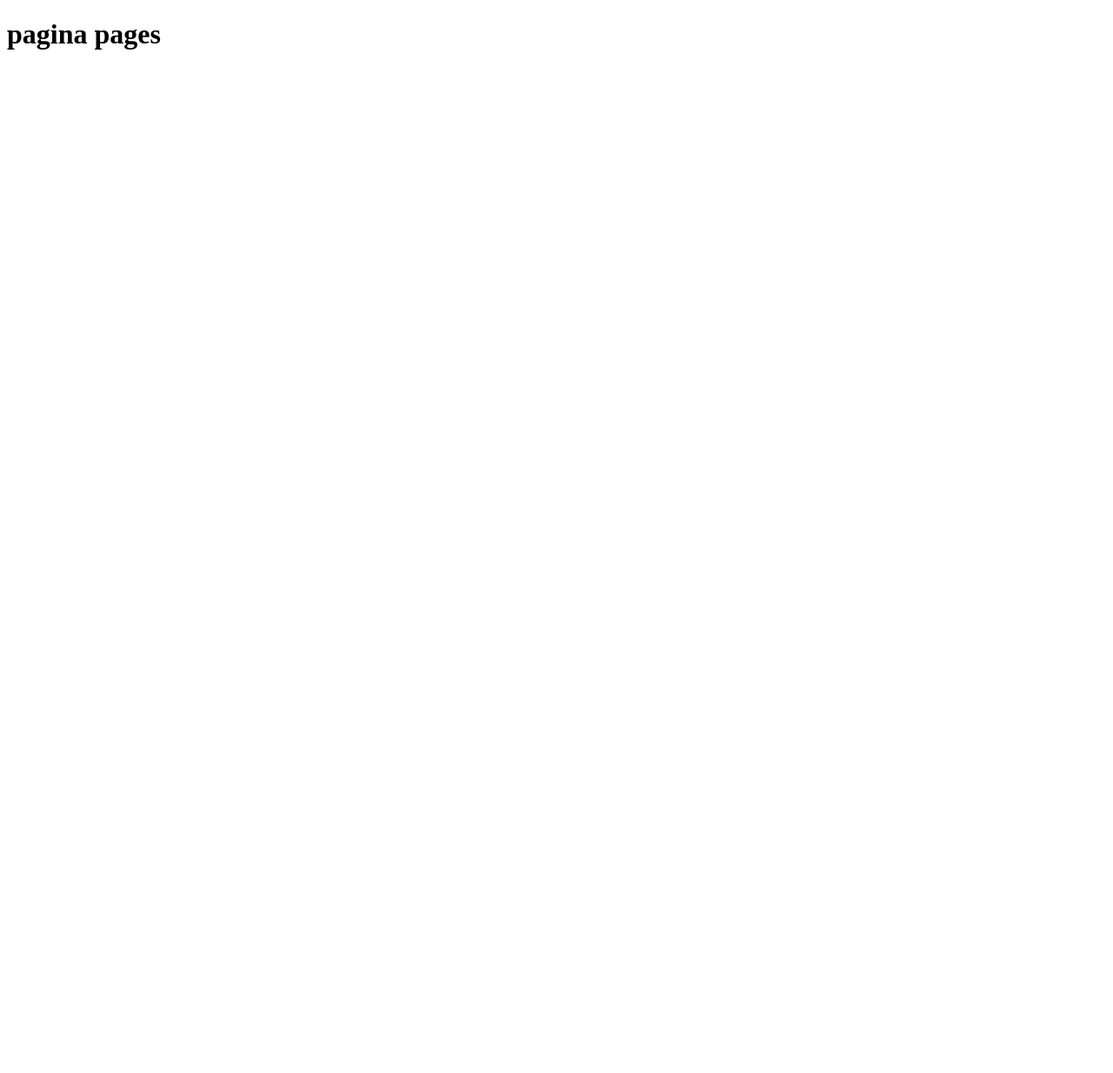
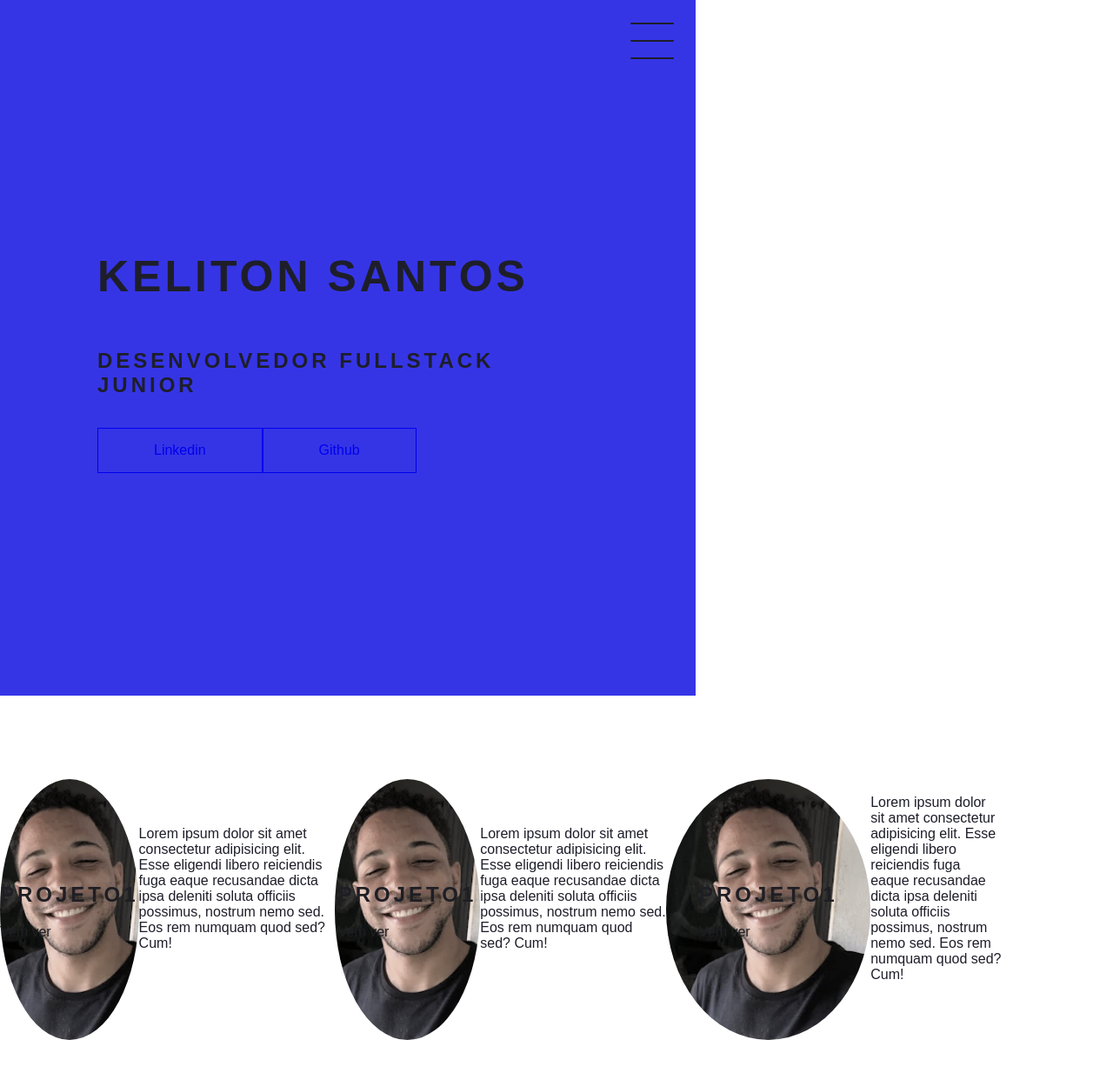
Before and after one commit to kelitondossan/pagina, a plain HTML site: page index.html in a window 1280 px wide. Shown: the whole page at 87% size. Before the commit the page ends 800 px from the top, so only its background shows below. Drawn offline with Linux system fonts and the light colour scheme; a web font is replaced by a local one.

Commit message:
pagina
45

```diff
--- /dev/null
+++ b/css/style.css
@@ -0,0 +1,235 @@
+@import url('https://fonts.googleapis.com/css2?family=Poor+Story&display=swap');
+
+
+body {
+    margin: 0;
+    padding: 0;
+    font-family: 'Poppins', sans-serif;
+    color: #1E1E2A;
+}
+
+
+/*HEADER*/
+.header-container{
+    height: 100vh;
+    width: 100vh;
+    background-color: #3535e6;
+    /*background-image: url(/image/imagen.webp);*/
+    background-repeat: no-repeat;
+    background-position: center;
+    background-size: contain;
+    display: flex;
+    flex-direction: column;
+    justify-content: center;
+    align-items: flex-start;
+    box-sizing: border-box;
+    padding: 0 112px;
+    position: relative;
+
+}
+
+h1{
+    font-size: 50px;
+    text-transform: uppercase;
+    letter-spacing: 4px;
+
+}
+
+h2{
+      text-transform: uppercase;
+    letter-spacing: 4px;
+
+}
+
+.social-media{
+    margin-top: 1rem;
+    display: flex;
+}
+.social-media a{
+    text-decoration: none;
+    padding: 1rem 4rem;
+    border: 1px solid;
+    display: flex;
+    align-items: center;
+    justify-content: center;
+    transition: .5s ease-in-out;
+
+}
+a:hover{
+    background-color: white;
+}
+
+/*MENU HANBURGUER*/
+
+.checkbox-container{
+    display: flex;
+    justify-content: center;
+    align-items: center;
+}
+
+.checkbox{
+    height: 100px;
+    width: 100px;
+    position: absolute;
+    right: 0;
+    top: 0;
+    display: flex;
+justify-content: center;
+cursor: pointer;
+z-index: 9999;
+transition: 400ms ease-in-out 0s;
+}
+
+.checkbox .trace{
+    width: 50px;
+    height: 2px;
+    background-color: #1E1E2A;
+    position: absolute;
+    border-radius: 4px;
+    transition: 0.5s ease-in-out;
+}
+
+.checkbox .trace:nth-child(1){
+    top: 26px;
+    transform: rotate(0);
+}
+
+.checkbox .trace:nth-child(2){
+    top: 46px;
+    transform: rotate(0);
+}
+
+.checkbox .trace:nth-child(3){
+    top: 66px;
+    transform: rotate(0);
+}
+
+
+#toogle{
+    display: none;
+}
+
+/*TRATAR MENU*/
+
+.menu{
+
+    position: absolute;
+    top: 28px;
+    right: 30px;
+    background-color: transparent;
+    height: 4px;
+    width: 10px;
+    border-radius: 50%;
+    box-shadow: 0px 0px 0px 0px white;
+    z-index: -1;
+    transition: 400ms ease-in-out 0s;
+
+}
+
+.menu-itens{
+position: fixed;
+top: 0;
+left: 0;
+width: 100%;
+height: 100vh;
+display: flex;
+justify-content: center;
+align-items: center;
+z-index: 2;
+opacity: 0;
+visibility: hidden;
+transition: 400ms ease-in-out 0s;
+
+
+}
+
+.menu-itens ul{
+    list-style-type: none;
+
+}
+.menu-itens ul li a{
+    margin: 10px;
+    color: black;
+    text-decoration: none;
+    text-transform: uppercase;
+    letter-spacing: 4px;
+    font-size: 40px;
+}
+
+
+/*animaçao do menu*/
+#toogle:checked + .checkbox .trace:nth-child(1){
+    transform: rotate(45deg);
+    top: 47px;
+
+}
+
+#toogle:checked + .checkbox .trace:nth-child(2){
+    transform: translate(-100px);
+    width: 30px;
+    visibility: hidden;
+    opacity: 0;
+
+}
+
+#toogle:checked + .checkbox .trace:nth-child(3){
+    transform: rotate(-45deg);
+    top: 45px;
+
+}
+
+#toogle:checked + .checkbox{
+    background-color: white;
+}
+
+#toogle:checked ~ .menu{
+box-shadow: 0px 0px 0px 100vmax white;
+z-index: 1;
+}
+
+#toogle:checked ~ .menu-itens{
+    visibility: visible;
+    opacity: 1;
+}
+
+/*CARD*/
+.container{
+    height: auto;
+    width: 100%;
+    display: flex;
+    flex-direction: column;
+    justify-content: space-evenly;
+    margin: 3rem 0;
+}
+
+.card-container{
+    display: flex;
+    justify-content: space-evenly;
+    align-items: center;
+    width: 90%;
+}
+
+.card{
+    width: 300px;
+    height: 300px;
+    border-radius: 100%;
+    margin: 3rem 0 0 0 ;
+    display: flex;
+    align-items: center;
+    justify-content: center;
+    background-color: aqua;
+    background-image: url(/image/imagen.webp);
+    background-position: center;
+    background-size: cover;
+    background-repeat: no-repeat;
+    filter: grayscale(0.5);
+    color: #1E1E2A;
+    cursor: pointer;
+    transition: 0.5 ease-in-out 3s;
+}
+
+.card-text{
+    width: 50%;
+
+
+}
--- a/index.html
+++ b/index.html
@@ -4,12 +4,85 @@
     <meta charset="UTF-8">
     <meta http-equiv="X-UA-Compatible" content="IE=edge">
     <meta name="viewport" content="width=0, initial-scale=1.0">
+    <link rel="stylesheet" href="/css/style.css">
     <title>Document</title>
 </head>
 <body>
 
-<h1>pagina pages</h1>
+<header class="header-container">
+<div class="header">
+<div class="checkbox-container"></div>
+<div class="checkboc-wraper">
+    <input type="checkbox"  id="toogle">
+    <label class="checkbox"  for="toogle">
+        <div class="trace"></div>
+        <div class="trace"></div>
+        <div class="trace"></div>
+    </label>
+    <div class="menu"></div>
+    <nav class="menu-itens">
+        <ul>
+            <li>
+                <a href="#">Home</a>
+            </li>
+            <li>
+                <a href="#">Sobre</a>
 
+            </li>
+            <li>
+                <a href="#">Projetos</a>
+
+            </li>
+        </ul>
+    </nav>
+</div>
+
+</div>
+<h1>Keliton Santos</h1>
+<h2>Desenvolvedor FullStack Junior</h2>
+<div class="social-media">
+    <a href="#">Linkedin</a>
+    <a href="#">Github</a>
+</div>
+</header>
+
+<main class="container">
+<div class="card-container">
+    <div class="card">
+        <div class="card-wraper">
+            <h2>Projeto1</h2>
+            <p>Vem ver</p>
+        </div>
+    </div>
+    <div class="card-text">
+        Lorem ipsum dolor sit amet consectetur adipisicing elit. Esse eligendi libero reiciendis fuga eaque recusandae dicta ipsa deleniti soluta officiis possimus, nostrum nemo sed. Eos rem numquam quod sed? Cum!
+    </div>
+    <div class="card-container">
+        <div class="card">
+            <div class="card-wraper">
+                <h2>Projeto1</h2>
+                <p>Vem ver</p>
+            </div>
+        </div>
+        <div class="card-text">
+            Lorem ipsum dolor sit amet consectetur adipisicing elit. Esse eligendi libero reiciendis fuga eaque recusandae dicta ipsa deleniti soluta officiis possimus, nostrum nemo sed. Eos rem numquam quod sed? Cum!
+        </div>
+        <div class="card-container">
+            <div class="card">
+                <div class="card-wraper">
+                    <h2>Projeto1</h2>
+                    <p>Vem ver</p>
+                </div>
+            </div>
+            <div class="card-text">
+                Lorem ipsum dolor sit amet consectetur adipisicing elit. Esse eligendi libero reiciendis fuga eaque recusandae dicta ipsa deleniti soluta officiis possimus, nostrum nemo sed. Eos rem numquam quod sed? Cum!
+            </div>
+</div>
+</main>
+
+<footer class="footer">
+
+</footer>
 
 </body>
 </html>
```
Also changed, not shown: image/imagen.webp (added).
